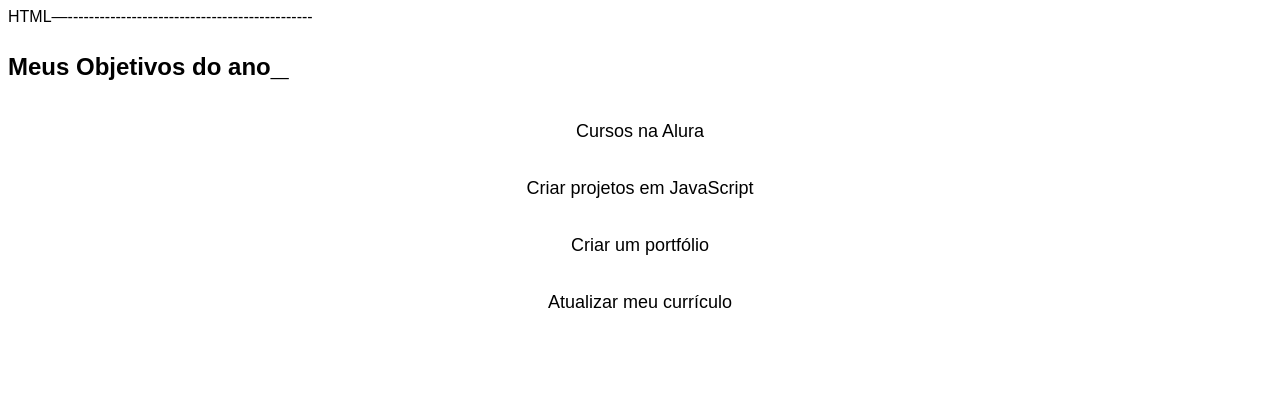
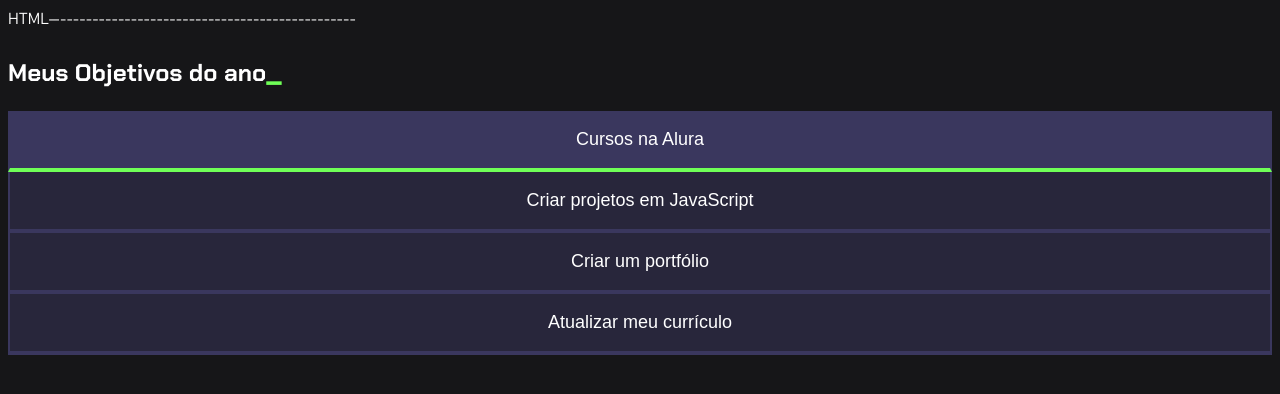
Before and after one commit to GABOTWO/PROGRAMA-O-3-ano, a plain HTML site: page index.html in a window 1280 px wide. Drawn offline with Linux system fonts and the light colour scheme; a script that the page names is missing.

Commit message:
Update style.css

```diff
--- a/style.css
+++ b/style.css
@@ -1,5 +1,8 @@
-CSS—------------------------------------------
+
+
 @import url('https://fonts.googleapis.com/css?family=Chakra+Petch:wght@400;700&display=swap');
+
+
 
 
 :root {
@@ -12,11 +15,15 @@ CSS—------------------------------------------
 }
 
 
+
+
 body {
 background-color: var(--cor-de-fundo);
 color: var(--branco);
 font-family: 'Chakra Petch', sans-serif;
 }
+
+
 
 
 .conteudo-principal {
@@ -32,12 +39,20 @@ font-family: 'Chakra Petch', sans-serif;
 
 
 
+
+
+
+
 .titulo-principal span{
 color: var(--verde);
  text-align: left;
  width: 100%;
  font-size: 32px;
 }
+
+
+
+
 
 
 
@@ -59,19 +74,29 @@ color: var(--verde);
 }
 
 
-.botoes {
-   display: block;
-}
 
 
 .botao:first-child {
   border-radius: 40px 40px 0 0;
-
-
-@media screen and (min-width: 768px)
+}
 
 
 .botoes {
+  display: block;
+
+
+}
+
+
+.ativo{
+   background-color: var(--botao-ativo);
+   border-bottom: 4px solid var(--verde);
+}
+
+
+@media screen and (min-width: 768px) {
+
+ .botoes{
       display: flex;
   }
   .botao:first-child {
@@ -79,6 +104,8 @@ color: var(--verde);
   }
 
 
+
+
   .botao:last-child {
       border-radius: 0 40px 0 0;
   }
```
Lines whose indentation alone changed are shown as unchanged.
